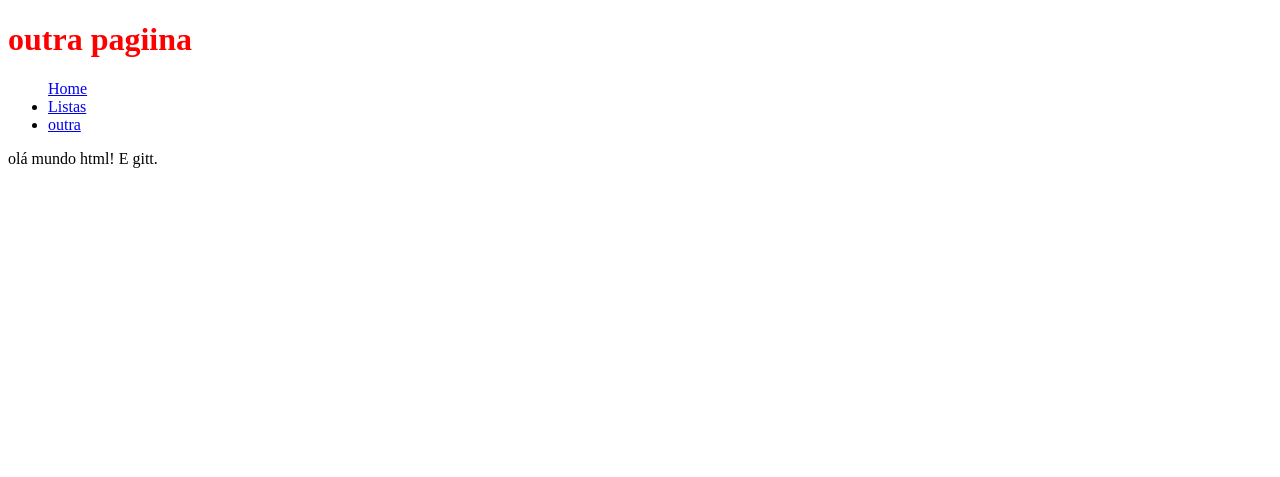
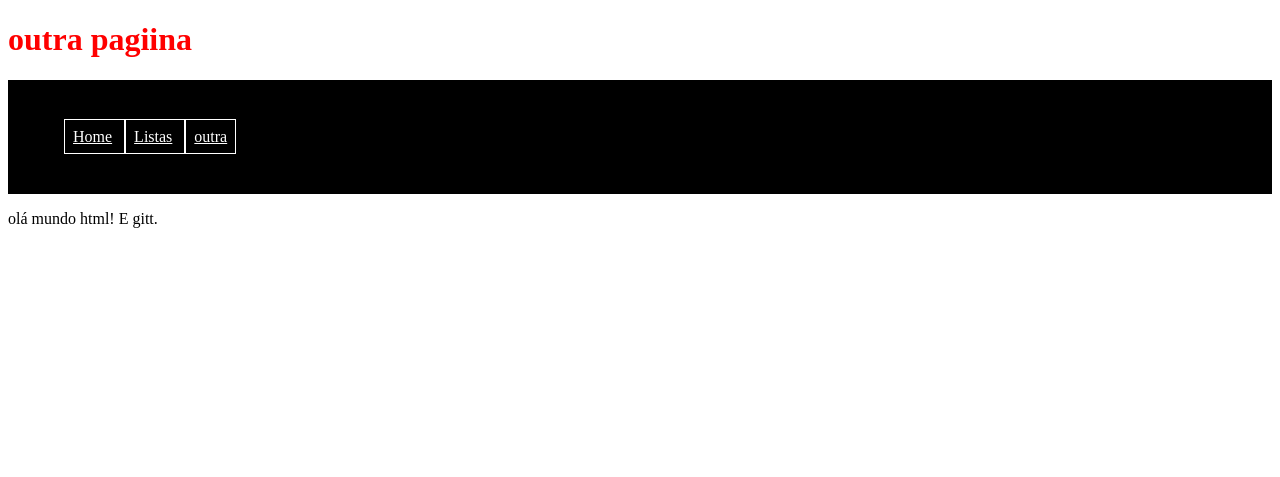
Before and after one commit to BrunaCruz0/dcc121-2023-1-atv1-Wilian2012, a plain HTML site: page outra.html in a window 1280 px wide. Drawn offline with Linux system fonts and the light colour scheme.

Commit message:
adiciona outra linha

```diff
--- /dev/null
+++ b/estilopb.css
@@ -0,0 +1,18 @@
+header,
+        footer {
+            padding: 2em 1em;
+            color:white;
+            background-color: black;
+        }
+        main {
+            min-height: 264px;
+        }
+
+       nav li{
+       display: inline;
+        border: solid 1px;
+        padding: 0.5em;
+       }
+       header a{
+        color: white;
+       }
--- a/outra.html
+++ b/outra.html
@@ -4,8 +4,10 @@
     <meta charset="UTF-8"/>
     <meta name="viewport" content="width=device-width, initial-scale=1.0">
     <title>outra pagina</title>
+    <link rel="stylesheet" href="estilopb.css" />
 </head>
     <h1 style="color:red;">outra pagiina</h1>
+    <header>
 <nav>
     <ul>
         <li style="list-style-type: none;"><a
@@ -16,7 +18,11 @@
     </ul>
 
  </nav>
-<body>
-    olá mundo html! E gitt.
+ </header>
+<main>
+<p>olá mundo html! E gitt.</p>
+</main>
+
+
 </body>
 </html>
```
Also changed, not shown: index.html (+4 -16 lines), lista.html (+1 -0 lines).
